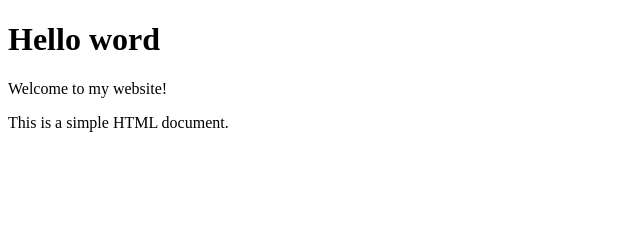
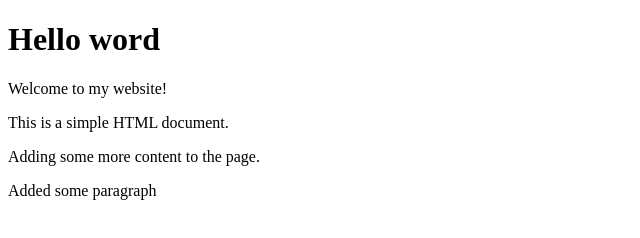
Before and after one commit to Teach2Give-Training/Introduction-to-Git-Github, a plain HTML site: page index.html in a window 1280 px wide. Shown: the whole page, without its empty margins (0-640 px from the left). Drawn offline with Linux system fonts and the light colour scheme.

Commit message:
added new lines

```diff
--- a/index.html
+++ b/index.html
@@ -9,5 +9,8 @@
     <h1>Hello word</h1>
     <p>Welcome to my website!</p>
     <p>This is a simple HTML document.</p>
+    <!-- work on diffrent branch -->
+    <p>Adding some more content to the page.</p>
+    <p>Added some paragraph</p>
 </body>
 </html>
```
